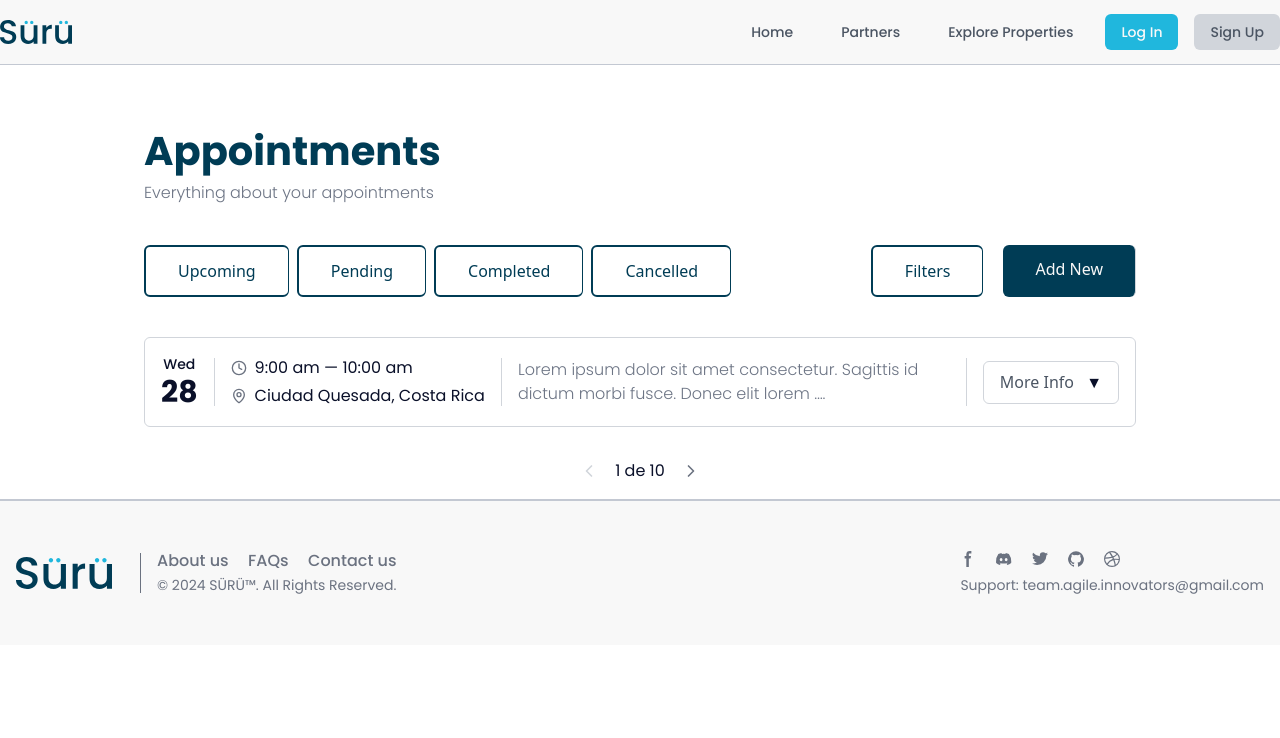
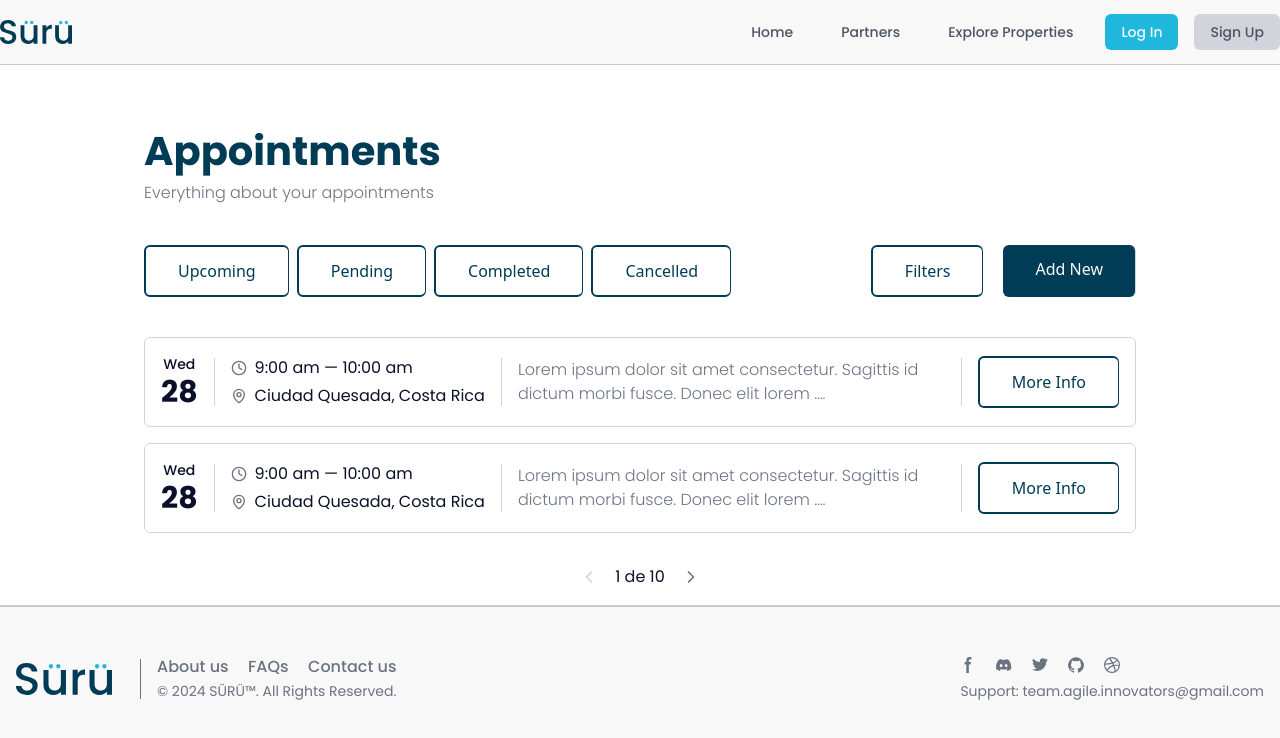
Before and after one commit to Agile-Innovators/SURU-Development, a React (Vite) app: page /appointments in a window 1280 px wide. Shown: the top 738 px of the page. Built offline with nearby package versions, Linux system fonts and the light colour scheme.

Commit message:
Little changes in cointainers

```diff
--- a/src/pages/public/Appointments.jsx
+++ b/src/pages/public/Appointments.jsx
@@ -68,55 +68,133 @@ export function Appointments() {
         </div>
       </div>
 
-      {/* Listado de citas */}
-      <div className="gap-4 grid">
+
+
+      <div className="gap-4 grid"> {/* Listado de citas */}
+
+      <div >
         <div className="border border-gray-300 rounded-md p-4 flex items-center justify-between">
-          {/* Fecha */}
+
           <div className="flex flex-col items-center text-primary">
             <span className="text-sm font-medium">Wed</span>
             <span className="text-3xl font-bold">28</span>
           </div>
 
-          {/* Divisor vertical */}
+
           <div className="border-l h-12 border-gray-300 mx-4"></div>
 
-          {/* Información de hora y lugar */}
+
           <div className="flex flex-col space-y-1 text-gray-600">
-            {/* Hora */}
+
             <div className="flex items-center space-x-2">
-              <Clock size={16} className="text-gray-500" /> {/* Ícono de reloj */}
+              <Clock size={16} className="text-gray-500" />
               <span>9:00 am — 10:00 am</span>
             </div>
-            {/* Lugar */}
+
             <div className="flex items-center space-x-2">
-              <MapPin size={16} className="text-gray-500" /> {/* Ícono de ubicación */}
+              <MapPin size={16} className="text-gray-500" />
               <span>Ciudad Quesada, Costa Rica</span>
             </div>
           </div>
 
-          {/* Divisor vertical */}
+
           <div className="border-l h-12 border-gray-300 mx-4"></div>
 
-          {/* Descripción */}
+
           <div className="flex-1 text-gray-600">
             <p>Lorem ipsum dolor sit amet consectetur. Sagittis id dictum morbi fusce. Donec elit lorem ….</p>
           </div>
 
-          {/* Divisor vertical */}
+
           <div className="border-l h-12 border-gray-300 mx-4"></div>
 
-          {/* Botón de "More Info" */}
+
           <div>
-            <button className="border border-gray-300 text-gray-600 px-4 py-2 rounded-md">
-              More Info <span className="ml-2">▼</span>
-            </button>
+          <MainButton
+            text="More Info"
+            type="link"
+            customClass="border-r border-gray-300"
+             variant="border"
+            to={ROUTE_PATHS.NOT_FOUND}
+          />
           </div>
         </div>
       </div>
 
-      {/* Componente de paginación */}
+      <div className="gap-4 grid">
+        <div className="border border-gray-300 rounded-md p-4 flex items-center justify-between">
+
+          <div className="flex flex-col items-center text-primary">
+            <span className="text-sm font-medium">Wed</span>
+            <span className="text-3xl font-bold">28</span>
+          </div>
+
+
+          <div className="border-l h-12 border-gray-300 mx-4"></div>
+
+
+          <div className="flex flex-col space-y-1 text-gray-600">
+
+            <div className="flex items-center space-x-2">
+              <Clock size={16} className="text-gray-500" />
+              <span>9:00 am — 10:00 am</span>
+            </div>
+
+            <div className="flex items-center space-x-2">
+              <MapPin size={16} className="text-gray-500" />
+              <span>Ciudad Quesada, Costa Rica</span>
+            </div>
+          </div>
+
+
+          <div className="border-l h-12 border-gray-300 mx-4"></div>
+
+
+          <div className="flex-1 text-gray-600">
+            <p>Lorem ipsum dolor sit amet consectetur. Sagittis id dictum morbi fusce. Donec elit lorem ….</p>
+          </div>
+
+
+          <div className="border-l h-12 border-gray-300 mx-4"></div>
+
+
+          <div>
+          <MainButton
+            text="More Info"
+            type="link"
+            customClass="border-r border-gray-300"
+             variant="border"
+            to={ROUTE_PATHS.NOT_FOUND}
+          />
+          </div>
+        </div>
+      </div>
+
+      </div>{/* Listado de citas */}
+
+
+
+
+
+
+
+
+
+
+
+
+
+
+
+
+
+
+
+
+
+
       <div className="flex items-center justify-center space-x-4 mt-8 text-gray-500">
-        {/* Flecha izquierda */}
+
         <button
           onClick={() => handlePageChange(currentPage - 1)}
           disabled={currentPage === 1}
@@ -125,10 +203,10 @@ export function Appointments() {
           <ChevronLeft size={20} />
         </button>
 
-        {/* Texto de paginación */}
+
         <span>{`${currentPage} de ${totalPages}`}</span>
 
-        {/* Flecha derecha */}
+
         <button
           onClick={() => handlePageChange(currentPage + 1)}
           disabled={currentPage === totalPages}
```
